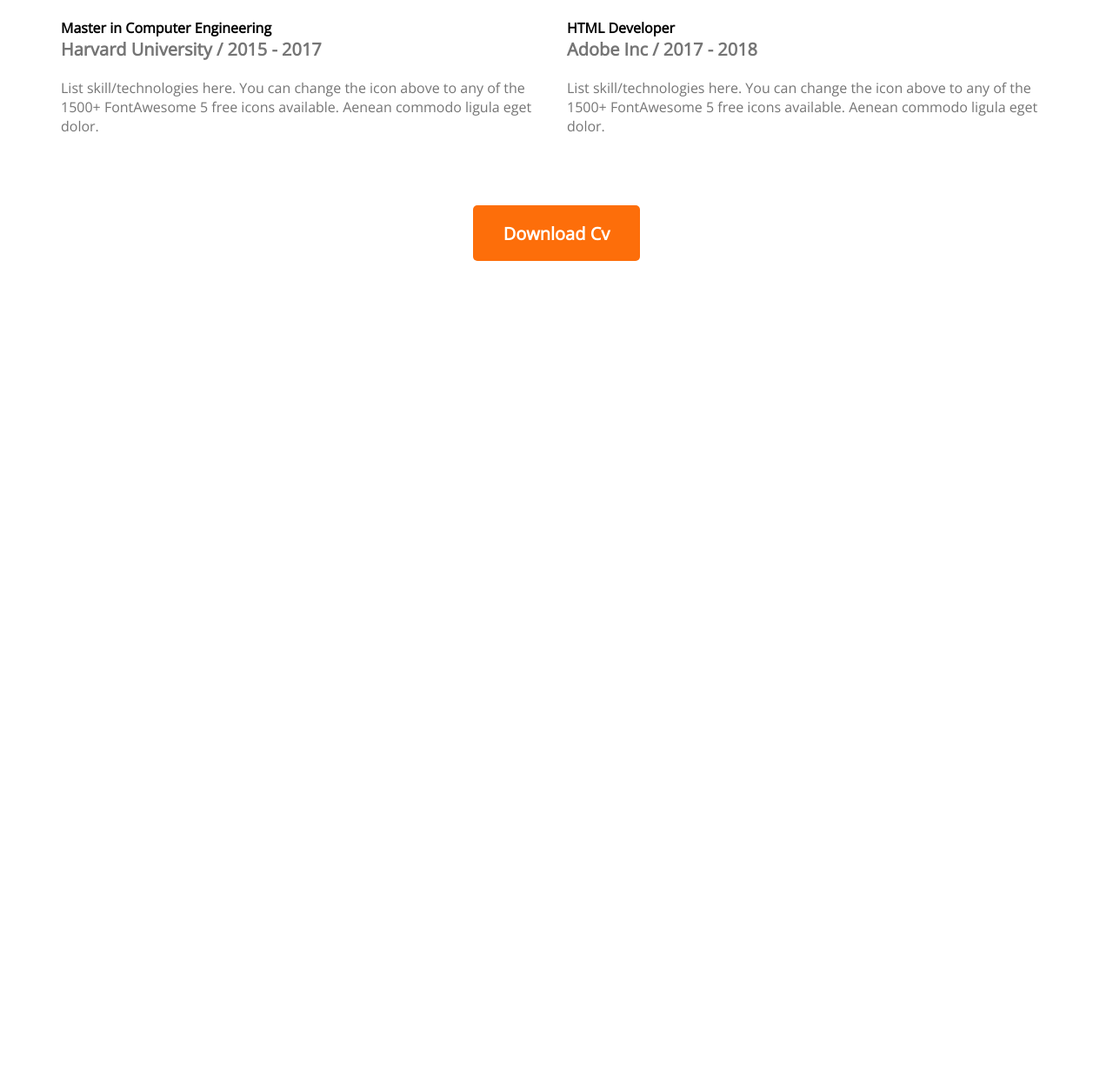
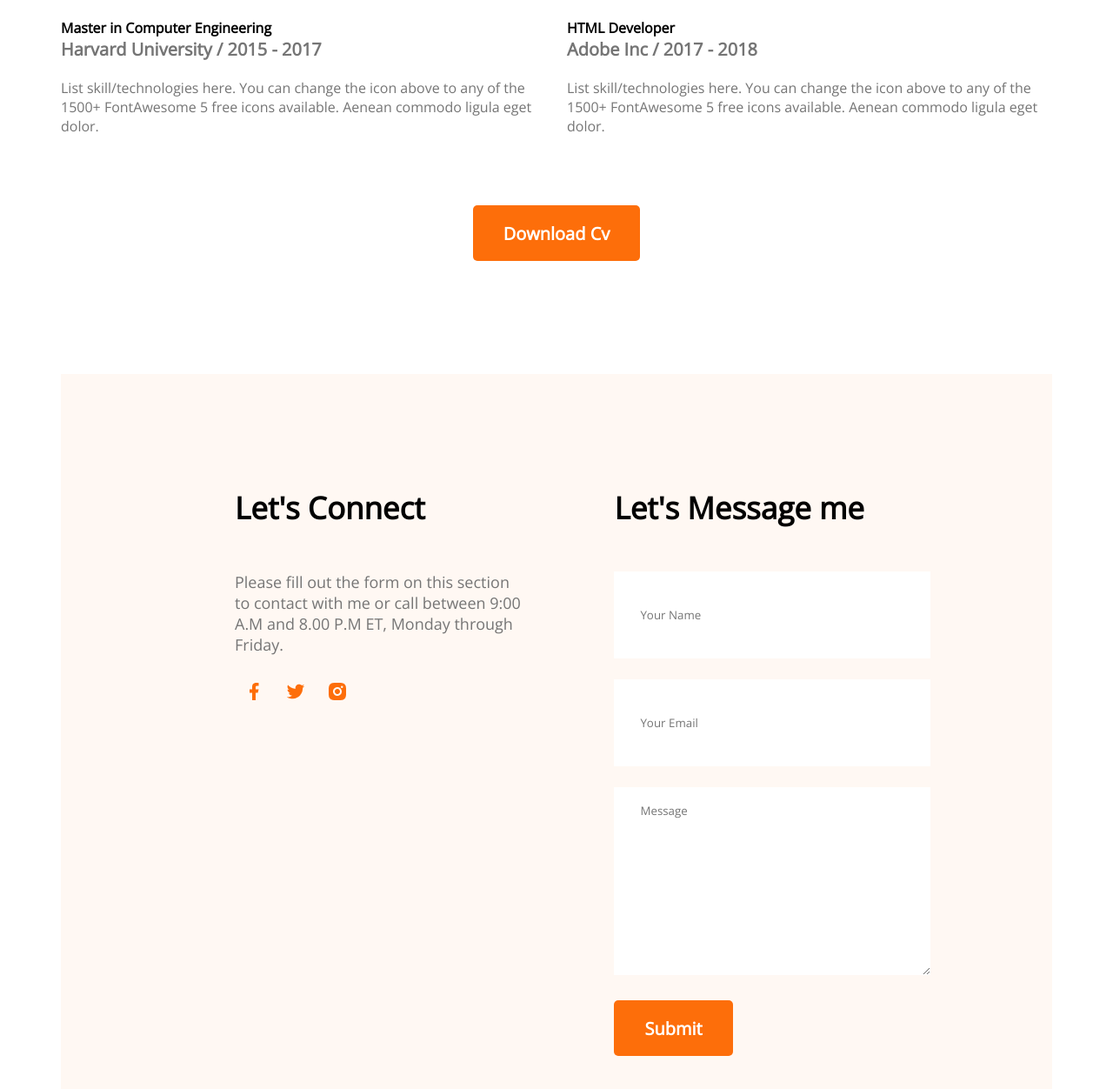
Before and after one commit to Najmulhosen/developer-portfolio, a plain HTML site: page index.html in a window 1280 px wide. Shown: the part 2829-4081 px from the top of the page at 87% size. Before the commit the page ends 3129 px from the top, so only its background shows below. Drawn offline with nearby package versions, Linux system fonts and the light colour scheme.

Commit message:
added last section

```diff
--- a/index.html
+++ b/index.html
@@ -187,6 +187,38 @@
           <button class="btn-primary">Download Cv</button>
         </div>
       </section>
+      <!-- Contact Section -->
+      <section class="contact">
+        <div>
+          <h3 class="section-title">Let's Connect</h3>
+          <p class="section-description">
+            Please fill out the form on this section to contact with me or call
+            between 9:00 A.M and 8.00 P.M ET, Monday through Friday.
+          </p>
+          <a href="">
+            <img src="/images/fb.png" alt="" />
+          </a>
+          <a href="">
+            <img src="/images/twit.png" alt="" />
+          </a>
+          <a href="">
+            <img src="/images/insta.png" alt="" />
+          </a>
+        </div>
+        <div>
+          <h3 class="section-title">Let's Message me</h3>
+          <form action=""></form>
+          <input type="text" name="" id="" placeholder="Your Name" />
+          <input type="email" name="" id="" placeholder="Your Email" />
+          <textarea
+            name=""
+            id=""
+            cols="30"
+            rows="10"
+            placeholder="Message"></textarea>
+          <input class="btn-primary" type="submit" value="Submit" />
+        </div>
+      </section>
     </main>
     <footer></footer>
   </body>
--- a/styles/portfolio.css
+++ b/styles/portfolio.css
@@ -161,3 +161,29 @@ section {
   margin-top: 50px;
   text-align: center;
 }
+/* Contact styles */
+.contact {
+  display: flex;
+  gap: 100px;
+  background: #fff8f3;
+  padding: 130px 200px;
+}
+.contact .section-title {
+  text-align: left;
+}
+.contact input[type="text"],
+input[type="email"],
+textarea {
+  margin-bottom: 24px;
+  border: 0;
+  width: 100%;
+  padding: 18px 30px;
+}
+input {
+  height: 64px;
+}
+
+.contact a {
+  text-decoration: none;
+  margin: 10px;
+}
```
Also changed, not shown: images/fb.png (added), images/insta.png (added), images/social.png (deleted), images/twit.png (added).
